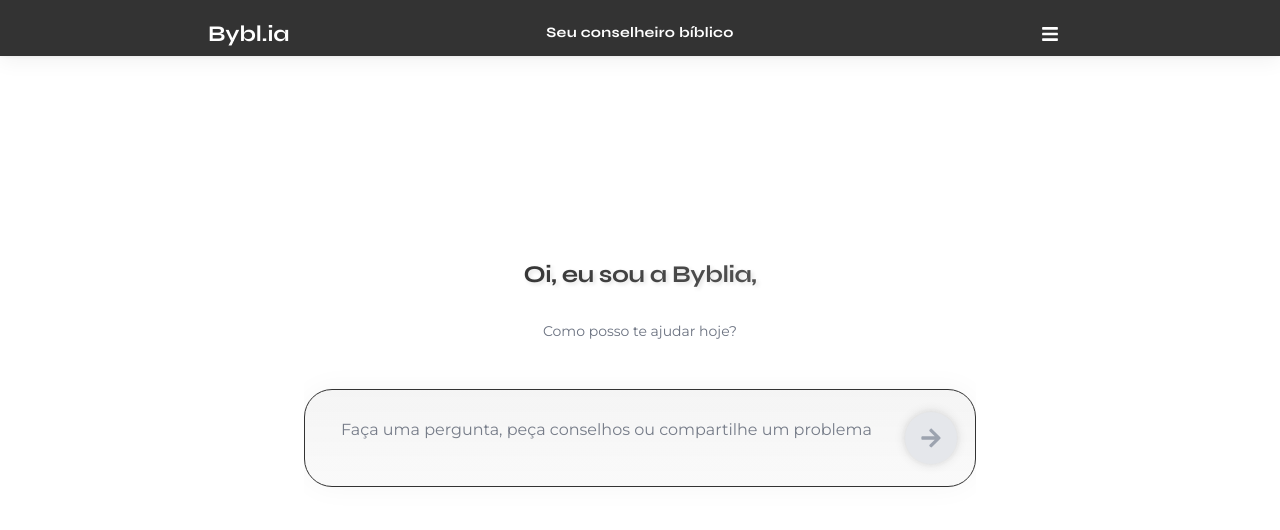
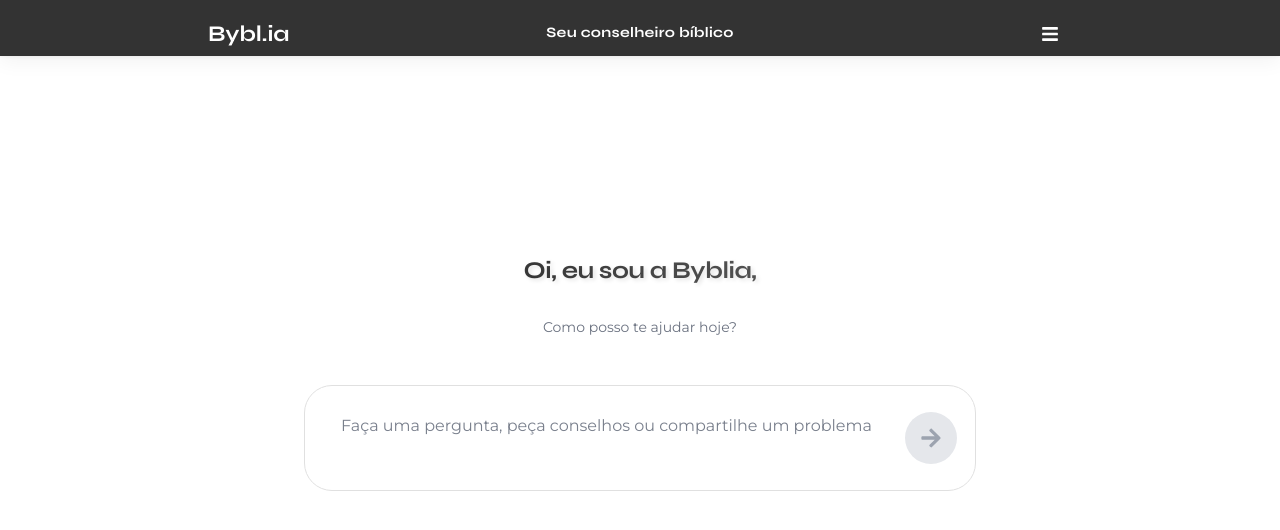
Before and after one commit to guilhermelcassis/byblia-frontend, a Next.js app: page / in a window 1280 px wide. Shown: the top 530 px of the page. Built offline with nearby package versions, Linux system fonts and the light colour scheme; a web font is replaced by a local one.

Commit message:
improving design

```diff
--- a/src/app/globals.css
+++ b/src/app/globals.css
@@ -2756,82 +2756,47 @@
 /* Estilos específicos para a caixa de input do chat */
 .chat-input-form {
   position: relative;
-  transition: all 0.4s cubic-bezier(0.215, 0.61, 0.355, 1);
+  transition: all 0.3s ease;
   will-change: transform, box-shadow;
   backface-visibility: hidden;
   transform: translateZ(0);
-  border: 1px solid #333333 !important;
+  border: 1px solid #e0e0e0 !important;
   border-radius: 24px !important;
 }
 
 .chat-input-form:hover {
-  box-shadow: 0 0 30px rgba(51, 51, 51, 0.15), 0 0 15px rgba(51, 51, 51, 0.08), 0 0 5px rgba(51, 51, 51, 0.08) !important;
+  border-color: #c0c0c0 !important;
+}
+
+.chat-input-form:focus-within {
   border-color: #333333 !important;
-}
-
-.chat-input-form:focus-within {
-  box-shadow: 0 0 40px rgba(51, 51, 51, 0.15), 0 0 20px rgba(51, 51, 51, 0.12), 0 0 10px rgba(51, 51, 51, 0.15) !important;
-  border-color: #333333 !important;
-  transform: translateY(-5px) !important;
-  animation: professional-glow 0.8s cubic-bezier(0.215, 0.61, 0.355, 1);
-}
-
-@keyframes professional-glow {
-  0% {
-    box-shadow: 0 0 24px rgba(51, 51, 51, 0.06), 0 0 12px rgba(51, 51, 51, 0.04), 0 0 5px rgba(51, 51, 51, 0.1);
-  }
-  40% {
-    box-shadow: 0 0 40px rgba(51, 51, 51, 0.15), 0 0 25px rgba(51, 51, 51, 0.12), 0 0 15px rgba(51, 51, 51, 0.18);
-  }
-  100% {
-    box-shadow: 0 0 40px rgba(51, 51, 51, 0.15), 0 0 20px rgba(51, 51, 51, 0.12), 0 0 10px rgba(51, 51, 51, 0.15);
-  }
-}
-
-/* Estilos para desktop */
-@media (min-width: 769px) {
-  .mobile-input-container form {
-    margin: 20px auto;
-    border-radius: 28px !important;
-  }
-
-  .mobile-input-container textarea {
-    font-size: 16px !important;
-    border-radius: 24px !important;
-  }
-}
-
-/* Estilos para mobile */
-@media (max-width: 768px) {
-  .mobile-input-container {
-    padding: 0 8px;
-  }
-
-  .mobile-input-container form {
-    margin: 12px auto;
-    border-radius: 28px !important;
-    border: 1px solid #333333 !important;
-  }
-
-  .mobile-input-container textarea {
-    border-radius: 22px !important;
-  }
+  transform: translateY(-2px) !important;
+}
+
+/* Remover efeito de gradiente na borda do campo */
+.chat-input-form:after {
+  display: none;
+}
+
+.chat-input-form:hover:after {
+  display: none;
+}
+
+.chat-input-form:focus-within:after {
+  display: none;
 }
 
 /* Adicionar efeito de profundidade para o botão de enviar */
 .chat-input-form button[type="submit"] {
-  transition: all 0.35s cubic-bezier(0.215, 0.61, 0.355, 1) !important;
-  box-shadow: 0 0 12px rgba(51, 51, 51, 0.12), 0 0 6px rgba(51, 51, 51, 0.08) !important;
+  transition: all 0.3s ease !important;
 }
 
 .chat-input-form button[type="submit"]:not(:disabled):hover {
-  transform: translateY(-3px) !important;
-  box-shadow: 0 0 20px rgba(51, 51, 51, 0.18), 0 0 10px rgba(51, 51, 51, 0.12) !important;
+  transform: translateY(-2px) !important;
 }
 
 .chat-input-form button[type="submit"]:not(:disabled):active {
   transform: translateY(1px) !important;
-  box-shadow: 0 0 6px rgba(51, 51, 51, 0.12), 0 0 3px rgba(51, 51, 51, 0.08) !important;
 }
 
 /* ======= ESTILOS AVANÇADOS PARA O CAMPO DE ENTRADA ======= */
@@ -2840,59 +2805,41 @@
   font-weight: 400;
   font-style: normal;
   transition: opacity 0.3s ease;
-  opacity: 0;
+  opacity: 0.5;
 }
 
 .chat-input-form textarea:focus::placeholder {
-  opacity: 1;
-  animation: fade-in 0.5s ease forwards;
-}
-
-@keyframes fade-in {
-  0% { opacity: 0; }
-  50% { opacity: 0.7; }
-  100% { opacity: 0.5; }
-}
-
-/* Efeito de gradiente na borda do campo */
-.chat-input-form {
-  position: relative;
-}
-
-.chat-input-form:after {
-  content: '';
-  position: absolute;
-  top: 0;
-  left: 0;
-  right: 0;
-  bottom: 0;
-  border-radius: 24px;
-  pointer-events: none;
-  background: linear-gradient(to bottom, rgba(51, 51, 51, 0.1), rgba(51, 51, 51, 0.05));
-  opacity: 0.5;
-  z-index: 1;
-}
-
-.chat-input-form:hover:after {
-  opacity: 0.8;
-  background: linear-gradient(to bottom, rgba(51, 51, 51, 0.15), rgba(51, 51, 51, 0.08));
-}
-
-.chat-input-form:focus-within:after {
-  opacity: 1;
-  background: linear-gradient(to bottom, rgba(51, 51, 51, 0.2), rgba(51, 51, 51, 0.1));
-}
-
-/* Garantir que a navbar esteja visível em dispositivos móveis durante o streaming */
-body.is-streaming .navbar-fixed {
-  position: fixed !important;
-  top: 0 !important;
-  left: 0 !important;
-  right: 0 !important;
-  z-index: 9999 !important;
-  box-shadow: 0 1px 4px rgba(0,0,0,0.1) !important;
-  background-color: #333333 !important;
-  color: white !important;
+  opacity: 0.7;
+}
+
+/* Estilos para desktop */
+@media (min-width: 769px) {
+  .mobile-input-container form {
+    margin: 20px auto;
+    border-radius: 28px !important;
+  }
+
+  .mobile-input-container textarea {
+    font-size: 16px !important;
+    border-radius: 24px !important;
+  }
+}
+
+/* Estilos para mobile */
+@media (max-width: 768px) {
+  .mobile-input-container {
+    padding: 0 8px;
+  }
+
+  .mobile-input-container form {
+    margin: 12px auto;
+    border-radius: 28px !important;
+    border: 1px solid #333333 !important;
+  }
+
+  .mobile-input-container textarea {
+    border-radius: 22px !important;
+  }
 }
 
 /* Estilos específicos para o botão do menu hamburger */
--- a/src/components/ChatInput.tsx
+++ b/src/components/ChatInput.tsx
@@ -30,7 +30,10 @@
   const [consecutiveRequests, setConsecutiveRequests] = useState(0);
   const [lastRequestTime, setLastRequestTime] = useState(0);
   const [isFocused, setIsFocused] = useState(false);
+  const [isTyping, setIsTyping] = useState(false);
+  const [showRipple, setShowRipple] = useState(false);
   const textareaRef = useRef<HTMLTextAreaElement>(null);
+  const buttonRef = useRef<HTMLButtonElement>(null);
   const screen = useScreen();
 
   useEffect(() => {
@@ -39,6 +42,13 @@
     // Limpar erro quando o usuário começa a digitar
     if (validationError) {
       setValidationError('');
+    }
+
+    // Detectar quando o usuário está digitando para animar o input
+    if (inputValue.length > 0) {
+      setIsTyping(true);
+      const timer = setTimeout(() => setIsTyping(false), 1000);
+      return () => clearTimeout(timer);
     }
   }, [inputValue, validationError]);
 
@@ -107,10 +117,15 @@
     e.preventDefault();
 
     if (inputValue.trim() && !isLoading) {
+      // Criar efeito de ripple no botão
+      if (buttonRef.current) {
+        setShowRipple(true);
+        setTimeout(() => setShowRipple(false), 400);
+      }
+
       // Validar entrada antes de enviar
       if (!validateInput(inputValue)) {
         return;
-
       }
 
       // Verificar frequência de requisições (proteção adicional de throttling)
@@ -212,6 +227,42 @@
     }
   };
 
+  // Calcular a cor da borda baseada no comprimento da mensagem
+  const getBorderStyle = () => {
+    if (isFocused) {
+      if (charCount > MAX_MESSAGE_LENGTH) {
+        return '2px solid rgba(220, 38, 38, 0.5)'; // Vermelho para erro
+      }
+      return '2px solid rgba(148, 106, 74, 0.6)'; // Marrom bíblia quando focado
+    }
+    if (isTyping) {
+      return '1px solid rgba(148, 106, 74, 0.4)'; // Sutilmente destacado enquanto digita
+    }
+    return '1px solid rgba(235, 235, 235, 0.8)'; // Default
+  };
+
+  // Calcular a cor de fundo do input baseado no estado
+  const getInputBackground = () => {
+    if (isFocused) {
+      return 'linear-gradient(to bottom, #ffffff, #f9f7f5)';
+    }
+    if (isTyping) {
+      return 'linear-gradient(to bottom, #f9f7f5, #f7f7f7)';
+    }
+    return 'linear-gradient(to bottom, #f7f7f7, #f5f5f5)';
+  };
+
+  // Classe para o contador de caracteres
+  const getCharCountClass = () => {
+    if (charCount > MAX_MESSAGE_LENGTH * 0.9) {
+      return 'text-red-500 font-medium';
+    }
+    if (charCount > MAX_MESSAGE_LENGTH * 0.7) {
+      return 'text-yellow-600';
+    }
+    return 'text-gray-400';
+  };
+
   return (
     <div className="mobile-input-container">
       <form
@@ -219,15 +270,16 @@
         className="flex items-start w-full relative chat-input-form"
         style={{
           padding: '16px',
-          border: '1px solid rgba(0, 0, 0, 0.03)',
+          border: '1px solid rgba(0, 0, 0, 0.08)',
           borderRadius: '24px',
-          boxShadow: '0 0 30px rgba(0, 0, 0, 0.04), 0 0 15px rgba(0, 0, 0, 0.02), 0 0 5px rgba(0, 0, 0, 0.01), inset 0 0 0 1px rgba(255, 255, 255, 0.9)',
-          background: 'linear-gradient(to bottom, #ffffff, #fafafa)',
+          boxShadow: isFocused ? '0 4px 20px rgba(0, 0, 0, 0.08)' : 'none',
+          background: '#ffffff',
           marginTop: screen.isMobile ? '16px' : '32px',
           marginBottom: screen.isMobile ? '10px' : '20px',
-          transition: 'all 0.4s cubic-bezier(0.19, 1, 0.22, 1)'
+          transition: 'all 0.3s cubic-bezier(0.25, 0.8, 0.25, 1)'
         }}
       >
+        <div className="relative flex-grow">
           <textarea
             ref={textareaRef}
             value={inputValue}
@@ -236,7 +288,7 @@
             onBlur={handleBlur}
             onKeyDown={handleKeyDown}
             placeholder={screen.isLandscape ? "Faça uma pergunta, peça conselhos ou compartilhe um problema" : "Faça uma pergunta, peça conselhos ou compartilhe um problema"}
-          className={`flex-grow ${screen.isLandscape ? 'py-2' : 'py-3'} px-4 text-gray-800 ${screen.isMobile ? 'text-sm' : 'text-base'} font-normal resize-none overflow-hidden w-full rounded-3xl ${isFocused ? 'ring-2 ring-bible-brown/30' : ''} focus:outline-none transition-all duration-300`}
+            className={`flex-grow ${screen.isLandscape ? 'py-2' : 'py-3'} px-4 text-gray-800 ${screen.isMobile ? 'text-sm' : 'text-base'} font-normal resize-none overflow-hidden w-full rounded-3xl focus:outline-none transition-all duration-300`}
             style={{
               minHeight: getMinHeight(),
               maxHeight: screen.isLandscape ? '120px' : (screen.isMobile ? '300px' : '200px'),
@@ -244,19 +296,20 @@
               lineHeight: screen.isLandscape ? '1.3' : (screen.isMobile ? '1.4' : '1.5'),
               paddingRight: screen.isLandscape ? '40px' : '60px', // Espaço para o botão
               paddingLeft: '20px', // Um pouco mais de padding à esquerda para melhor equilíbrio visual
-            boxShadow: 'none',
-            background: 'linear-gradient(to bottom, #f0f0f0, #f5f5f5)',
-            backgroundSize: '100% 200%',
+              boxShadow: isFocused ? 'inset 0 1px 3px rgba(0, 0, 0, 0.05)' : 'none',
+              background: getInputBackground(),
               fontSize: screen.isMobile ? '16px' : '17px', // Fonte maior para desktop
               WebkitTextSizeAdjust: '100%', // Prevenir ajuste de texto
               transformOrigin: 'top center', // Ponto de origem para transformações
               transform: 'translateZ(0)', // Usar GPU para renderização
               touchAction: 'manipulation', // Otimizar comportamento de toque
               WebkitAppearance: 'none', // Remover estilo padrão do iOS
-            border: 'none',
+              border: getBorderStyle(),
               borderRadius: '16px',
               caretColor: '#946A4A', // Cursor colorido para melhor visualização
-            fontWeight: '400'
+              fontWeight: '400',
+              transition: 'all 0.3s cubic-bezier(0.25, 0.8, 0.25, 1), height 0.2s ease',
+              backdropFilter: 'blur(4px)'
             }}
             inputMode="text"
             autoComplete="off"
@@ -265,16 +318,34 @@
             spellCheck="true"
             data-lpignore="true"
             disabled={isLoading}
-          maxLength={MAX_MESSAGE_LENGTH}
+            maxLength={MAX_MESSAGE_LENGTH + 100} // Permitir um pouco mais para mostrar erro
             aria-describedby="message-validation"
             rows={1}
           />
 
+          {/* Adicionar contador de caracteres elegante */}
+          {inputValue.length > 0 && (
+            <div
+              className={`absolute ${getCharCountClass()} text-xs transition-all duration-300`}
+              style={{
+                right: screen.isMobile ? (screen.isLandscape ? '48px' : '66px') : '74px',
+                bottom: '8px',
+                opacity: isFocused || isTyping ? 1 : 0.7,
+                transform: charCount > MAX_MESSAGE_LENGTH ? 'scale(1.1)' : 'scale(1)',
+                transition: 'all 0.3s ease'
+              }}
+            >
+              {charCount}/{MAX_MESSAGE_LENGTH}
+            </div>
+          )}
+        </div>
+
         {/* Botão com design profissional aprimorado */}
         <button
+          ref={buttonRef}
           type="submit"
           disabled={!inputValue.trim() || isLoading || charCount > MAX_MESSAGE_LENGTH || charCount < MIN_MESSAGE_LENGTH}
-          className={`absolute flex items-center justify-center rounded-full transition-all z-[150] ${
+          className={`absolute flex items-center justify-center rounded-full transition-all z-[150] overflow-hidden ${
             !inputValue.trim() || isLoading || charCount > MAX_MESSAGE_LENGTH || charCount < MIN_MESSAGE_LENGTH
               ? 'bg-gray-200 text-gray-400 cursor-not-allowed'
               : `bg-bible-brown text-white hover:bg-bible-darkbrown ${screen.isMobile ? 'active:scale-95' : ''}`
@@ -282,28 +353,85 @@
           style={{
             width: screen.isMobile ? (screen.isLandscape ? '40px' : '46px') : '52px',
             height: screen.isMobile ? (screen.isLandscape ? '40px' : '46px') : '52px',
-            transition: 'all 0.4s cubic-bezier(0.19, 1, 0.22, 1)',
+            transition: 'all 0.3s cubic-bezier(0.175, 0.885, 0.32, 1.275)',
             right: screen.isMobile ? (screen.isLandscape ? '12px' : '16px') : '18px',
             bottom: screen.isMobile ? (screen.isLandscape ? '50%' : '14px') : '50%',
-            transform: (screen.isLandscape || !screen.isMobile) ? 'translateY(50%)' : 'none',
-            boxShadow: '0 0 15px rgba(0, 0, 0, 0.08), 0 0 8px rgba(0, 0, 0, 0.04), inset 0 -2px 5px rgba(0, 0, 0, 0.08)'
+            transform: (screen.isLandscape || !screen.isMobile)
+              ? `translateY(50%) ${inputValue.trim() && !isLoading ? 'scale(1.03)' : 'scale(1)'}`
+              : (inputValue.trim() && !isLoading ? 'scale(1.03)' : 'scale(1)'),
+            boxShadow: inputValue.trim() && !isLoading
+              ? '0 4px 10px rgba(148, 106, 74, 0.3)'
+              : 'none'
           }}
           aria-label="Enviar mensagem"
+          onMouseDown={() => setShowRipple(true)}
+          onMouseUp={() => setTimeout(() => setShowRipple(false), 400)}
+          onMouseLeave={() => setShowRipple(false)}
         >
-          <FaArrowRight size={screen.isMobile ? (screen.isLandscape ? 16 : 18) : 22} />
+          <FaArrowRight
+            size={screen.isMobile ? (screen.isLandscape ? 16 : 18) : 22}
+            className={`${inputValue.trim() && !isLoading ? 'transform transition-transform duration-300 group-hover:translate-x-0.5' : ''}`}
+          />
+
+          {/* Efeito de ripple */}
+          {showRipple && inputValue.trim() && !isLoading && (
+            <span
+              className="absolute inset-0 rounded-full"
+              style={{
+                background: 'radial-gradient(circle, rgba(255,255,255,0.7) 0%, rgba(255,255,255,0) 70%)',
+                animation: 'ripple 0.6s cubic-bezier(0.25, 0.8, 0.25, 1) forwards',
+                opacity: 0.6
+              }}
+            />
+          )}
         </button>
       </form>
 
       {validationError && (
         <div
           id="message-validation"
-          className="flex items-center justify-center space-x-1 text-red-500 text-xs mt-2 text-center"
+          className="flex items-center justify-center space-x-1 text-red-500 text-xs mt-2 text-center animate-pulse"
           role="alert"
+          style={{
+            animation: 'fadeIn 0.3s ease-out',
+            background: 'rgba(254, 242, 242, 0.7)',
+            padding: '6px 12px',
+            borderRadius: '16px',
+            boxShadow: '0 2px 5px rgba(0, 0, 0, 0.05)'
+          }}
         >
           <FaExclamationTriangle className="text-red-500" />
           <span>{validationError}</span>
         </div>
       )}
+
+      {/* Estilos para animações */}
+      <style jsx global>{`
+        @keyframes ripple {
+          0% {
+            transform: scale(0);
+            opacity: 0.8;
+          }
+          100% {
+            transform: scale(2.5);
+            opacity: 0;
+          }
+        }
+
+        @keyframes fadeIn {
+          from { opacity: 0; transform: translateY(-5px); }
+          to { opacity: 1; transform: translateY(0); }
+        }
+
+        .animate-pulse {
+          animation: pulse 2s cubic-bezier(0.4, 0, 0.6, 1) infinite;
+        }
+
+        @keyframes pulse {
+          0%, 100% { opacity: 1; }
+          50% { opacity: 0.7; }
+        }
+      `}</style>
     </div>
   );
 };
```
Lines whose indentation alone changed are shown as unchanged.
